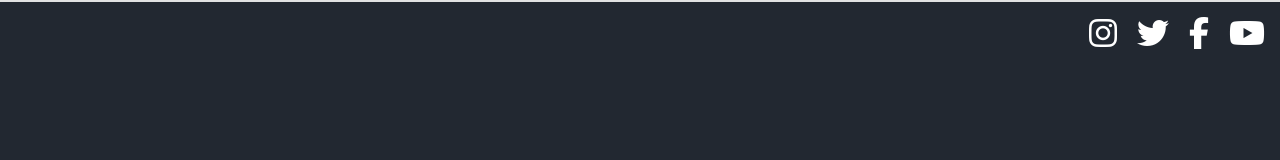
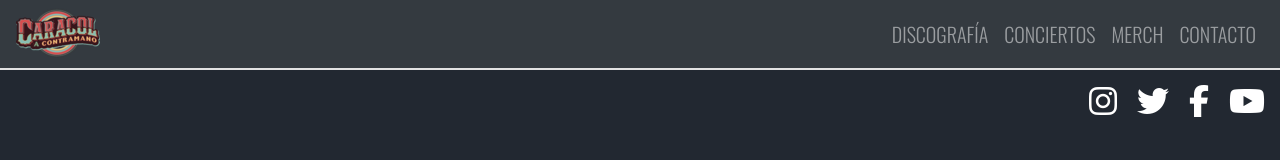
Before and after one commit to FrancoBonomo/PCH, a plain HTML site: page index.html in a window 1280 px wide. Drawn offline with nearby package versions, Linux system fonts and the light colour scheme.

Commit message:
Navbar responsive

```diff
--- a/index.html
+++ b/index.html
@@ -17,6 +17,35 @@
   <script src="js/bootstrap.bundle.min.js"></script>
 </head>
 <body>
+  <header>
+    <nav class="navbar navbar-expand-md bg-dark navbar-dark">
+      <!-- Brand -->
+      <a href="index.html"><img src="img/caracol-logo.png" id="navbar__logo"></a>
+
+      <!-- Toggler/collapsibe Button -->
+      <button class="navbar-toggler" type="button" data-toggle="collapse" data-target="#collapsibleNavbar">
+        <span class="navbar-toggler-icon"></span>
+      </button>
+
+      <!-- Navbar links -->
+      <div class="collapse navbar-collapse" id="collapsibleNavbar">
+        <ul class="navbar-nav ml-auto">
+          <li class="nav-item">
+            <a class="nav-link" href="discografia.html">DISCOGRAFÍA</a>
+          </li>
+          <li class="nav-item">
+            <a class="nav-link" href="conciertos.html">CONCIERTOS</a>
+          </li>
+          <li class="nav-item">
+            <a class="nav-link" href="merch.html">MERCH</a>
+          </li>
+          <li class="nav-item">
+            <a class="nav-link" href="contacto.html">CONTACTO</a>
+          </li>
+        </ul>
+      </div>
+    </nav>
+  </header>
   <footer>
     <ul>
       <li>
--- a/sass/style.scss
+++ b/sass/style.scss
@@ -22,5 +22,39 @@ footer {
 }
 
 .fab /* clase iconos */ {
-  color: #fff;
+  	color: #fff;
 }
+
+/* header */
+
+header {
+	ul {
+		li {
+			a {
+ 				color: #fff;
+ 				/* cambiar color despues*/
+  				font-family: 'Oswald', sans-serif;
+  				font-weight: 300;
+  				transition: color 0.5s;
+  				font-size: 20px;
+  			}
+  		}
+  	}
+}
+
+#navbar__logo:hover {
+  animation-name: shake-logo;
+  animation-duration: 0.75s; }
+
+/* animaciones */
+@keyframes shake-logo {
+  0% {
+    transform: rotate(0deg); }
+  25% {
+    transform: rotate(5deg); }
+  50% {
+    transform: rotate(-5deg); }
+  75% {
+    transform: rotate(3deg); }
+  100% {
+    transform: rotate(0deg); } }
```
Also changed, not shown: css/main.css, 1 other file.
